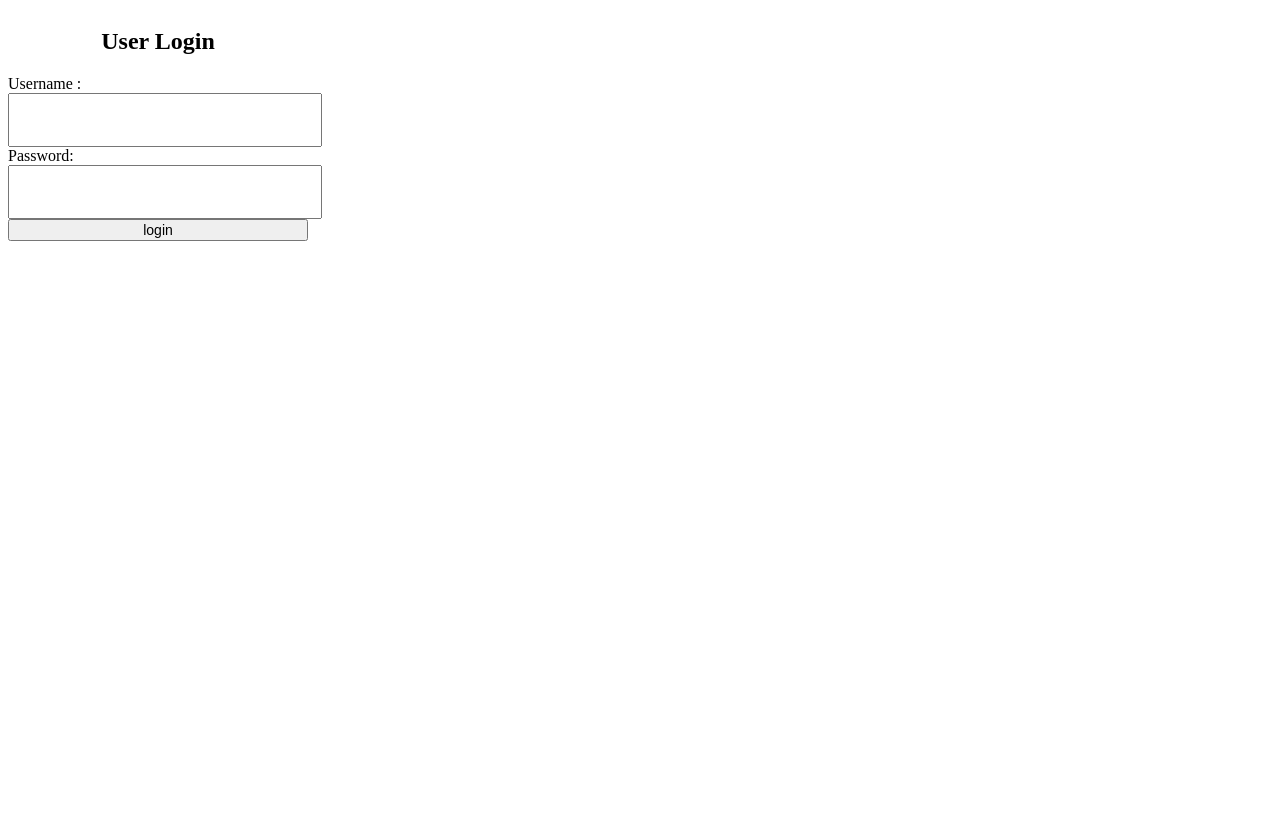
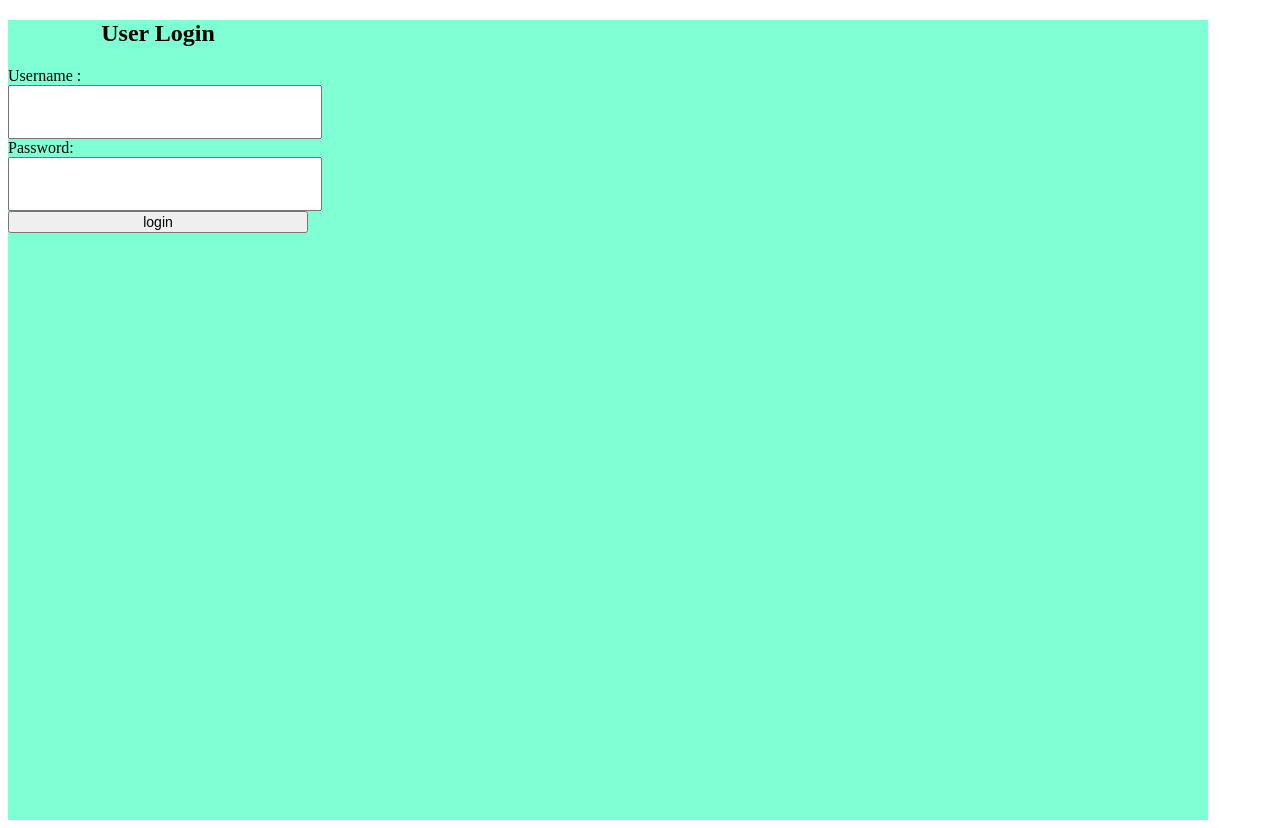
Before and after one commit to KuoyuanY/spendingTrack, a plain HTML site: page index.html in a window 1280 px wide. Drawn offline with Linux system fonts and the light colour scheme.

Commit message:
Update loginstyle.css

```diff
--- a/css/loginstyle.css
+++ b/css/loginstyle.css
@@ -10,10 +10,11 @@ div.outerbox{
    width: 1200px;
    height:800px;
    font-family: 'Open+Sans';
+   background-color: #7FFFD4;
 }
 div.mainbox{
+   position: relative;
    width: 300px;
-   float: left;
 }
 input[type=text],input[type=password]{
    width: 100%;
```
